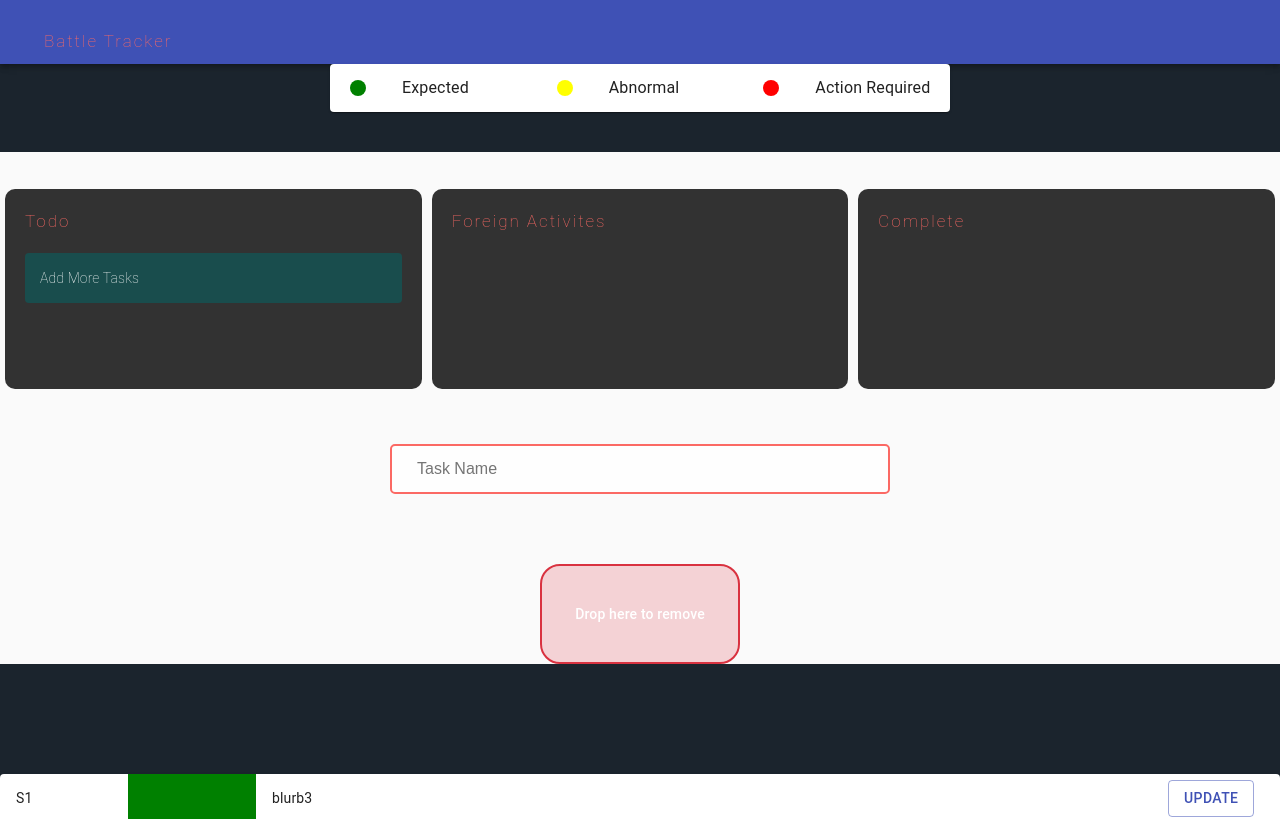
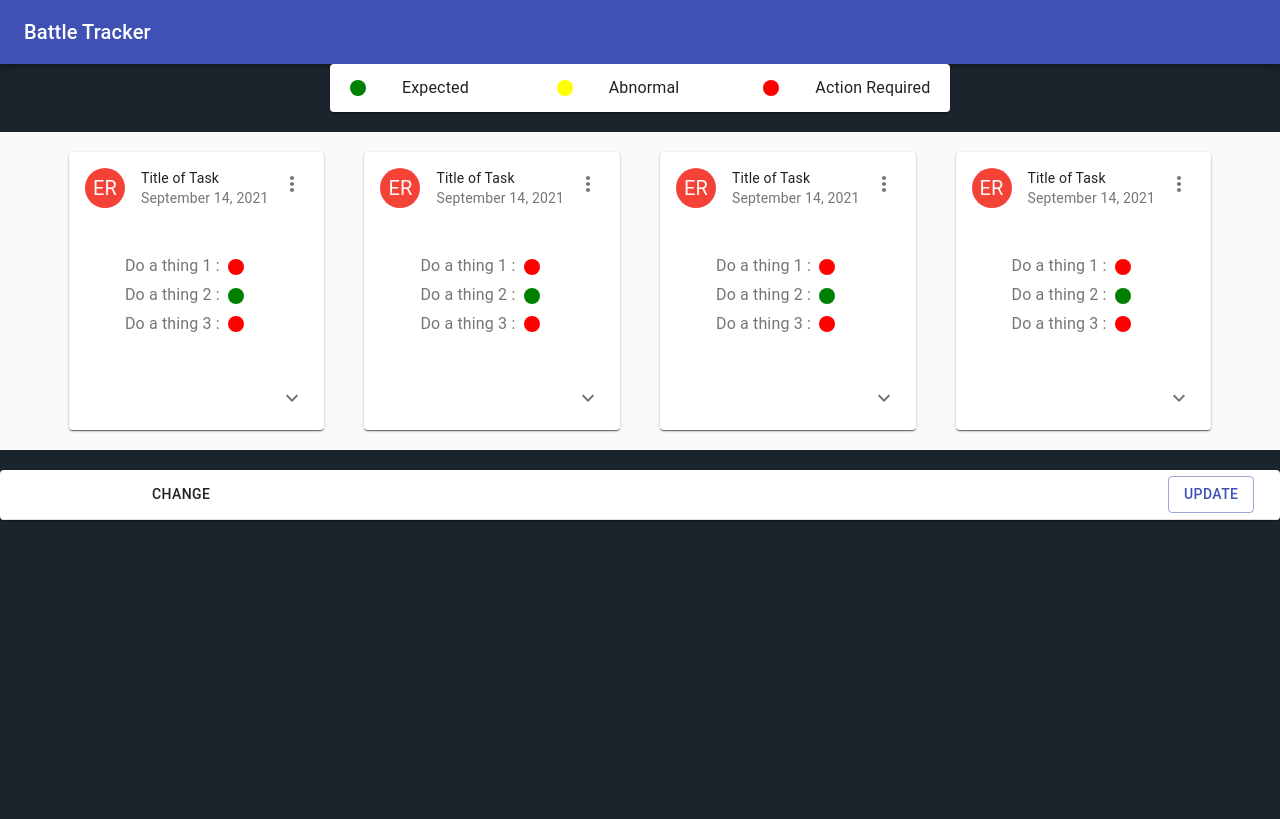
Before and after one commit to PaulShorkey/staff-status-tracker, a React (Create React App) app in the folder staff-status-tracker-front-end/: page / in a window 1280 px wide. Shown: the top 819 px of the page. Built offline with nearby package versions, Linux system fonts and the light colour scheme.

Commit message:
Spacing on dashboard works

```diff
--- a/staff-status-tracker-front-end/src/App.css
+++ b/staff-status-tracker-front-end/src/App.css
@@ -8,116 +8,20 @@
 
 }
 
-* {
+/* * {
   margin: 0;
   padding: 0;
   box-sizing: border-box;
 
-}
+} */
 
-body, html {
+/* body, html {
   font-family: 'Quicksand', sans-serif;
   width: 100%;
   height: 100%;
 
 
-}
-/* #background-image {
-  background: linear-gradient( rgba(0, 0, 0, 0.3), rgba(0, 0, 0, .7) ), url(https://images.unsplash.com/photo-1537903904737-13fc83b81be0?ixlib=rb-0.3.5&ixid=eyJhcHBfaWQiOjEyMDd9&s=33b9982bf937e3f1ae07013356dc7a5e&auto=format&fit=crop&w=1650&q=80);
-  position: fixed;
-background-size: cover;
-  width: 100vw;
-  background-repeat: no-repeat;
-  height: 100vh;
-  z-index: -1;
-
 } */
-
-.container {
-  display: flex;
-  justify-content: center;
-  align-items: flex-start;
-  padding-top: 32px;
-
- }
-
-.drop-area {
-  background: rgba(0,0,0, 0.8);
-  min-height: 200px;
-  margin: 5px;
-  padding-bottom: 20px;
-  width: 33%;
-  border-radius: 10px;
-  transition: all .5s;
-
-  &:hover {
-    width: 36%;
-  }
-}
-.item-container {
-  padding: 15px;
-  background: rgba(15,89,89, 0.7);
-  margin: 20px;
-  color:   #fff;
-  font-weight: 100;
-  cursor: move;
-  cursor: grab;
-  border-radius: 4px;
-  /* transition: background .4s; */
-  &:hover {
-    background-color: rgba(15,89,89, 0.9);
-  }
- }
-
-h1 {
-  color: #FB6964;
-  padding: 20px 0 0 20px;
-  font-size: 17px;
-  font-weight: 100;
-  letter-spacing: 2px;
-  font-weight: 100;
-}
-
-input {
-  border: 2px solid #FB6964;
-  display: block;
-  margin: 50px auto;
-  width: 500px;
-  height: 50px;
-  border-radius: 5px;
-  font-size: 16px;
-  padding-left: 25px;
-  background: rgba(255,255,255,0.8);
-  outline: none;
-  color: #000;
-  transition: all .5s ease;
-  &:focus, &:hover {
-    background-color: ;: rgba(255,255,255,1);
-    border: 3px solid #FB6964;
-    width: 520px;
-    height: 55px;
-  }
-}
-
-.trash-drop {
-  width: 200px;
-  height: 100px;
-  border: 2px solid rgb(217,50,64);
-  background: rgba(217,50,64,.2);
-  display: flex;
-  align-items: center;
-  justify-content: center;
-  margin: 70px auto;
-  color: #fff;
-  border-radius: 20px;
-  transition: all .5s;
-  font-weight: 500;
-    &:hover {
-      background-color: ;: rgba(217,50,64,.2);
-      width: 210px;
-      height: 110px;
-      }
- }
 
 /* .App-logo {
   height: 40vmin;
--- a/staff-status-tracker-front-end/src/App.js
+++ b/staff-status-tracker-front-end/src/App.js
@@ -22,7 +22,7 @@ function App() {
       </legend>
 
       <body>
-        <Dashboard />
+        <Dashboard/>
       </body>
       <br/>
         <br/>
--- a/staff-status-tracker-front-end/src/Components/Dashboard/Dashboard.js
+++ b/staff-status-tracker-front-end/src/Components/Dashboard/Dashboard.js
@@ -1,126 +1,186 @@
 import React from 'react'
+import {
+    Card,
+    Grid,
+    Paper
+} from '@material-ui/core'
 
-class Dashboard extends React.Component {
-    state = {
-      tasks: [
-        {
-          name: "Add More Tasks",
-          category: "todo"
-        }
-      ]
-    };
+// FILE IMPORTS//
+import TaskCard from '../TaskCard/TaskCard.js'
+import {makeStyles} from '@material-ui/core'
+import { classes } from 'istanbul-lib-coverage';
 
-    onDragOver = ev => {
-      ev.preventDefault();
-    };
+const useStyles = makeStyles((theme) => ({
+    root: {
+      borderRadius: 6,
+      flexGrow: 1,
+    },
+    taskCard: {
+      padding: theme.spacing(2000),
+      textAlign: 'center',
+      color: theme.palette.text.secondary,
+    },
+    centerGrid: {
+      direction: "row",
 
-    onDragStart = (ev, name) => {
-      ev.dataTransfer.setData("id", name);
-    };
+    }
+  }));
 
-    onDrop = (ev, cat) => {
-      const id = ev.dataTransfer.getData("id");
+export default function Dashboard () {
+    const classes = useStyles();
 
-      let tasks = this.state.tasks.filter(task => {
-        if (task.name == id) {
-          task.category = cat;
-        }
-        return task;
-      });
-      this.setState({
-        ...this.state,
-        tasks
-      });
-    };
+    return (
+        <container >
+           <Grid container  spacing={5} direction='row' justify = "center">
+                <Grid item>
+                  <Paper><TaskCard /></Paper>
+                </Grid>
+                <Grid item >
+                  <Paper><TaskCard /></Paper>
+                </Grid>
+                <Grid item >
+                  <Paper><TaskCard /></Paper>
+                </Grid>
+                <Grid item >
+                  <Paper><TaskCard /></Paper>
+                </Grid>
 
-    handleKeyPress = ev => {
-      if ((ev.key == "Enter") && (ev.target.value != "")) {
-        this.setState({
-          tasks: [
-            ...this.state.tasks,
-            { name: ev.target.value, category: "todo" }
-          ]
-        });
-        ev.target.value = " ";
-      }
-    };
+          </Grid>
+        </container>
 
-    render() {
-      var tasks = {
-        todo: [],
-        working: [],
-        complete: [],
-        trash: []
-      };
-
-      this.state.tasks.forEach(t => {
-        tasks[t.category].push(
-          <div
-            className="item-container"
-            key={t.name}
-            draggable
-            onDragStart={e => this.onDragStart(e, t.name)}
-          >
-            {t.name}
-          </div>
-        );
-      });
+    )
+}
 
 
 
-      return (
-        <div>
-          {/* <div id='background-image'></div> */}
-          <div class="container">
-            <div
-              className="drop-area"
-              onDragOver={e => this.onDragOver(e)}
-              onDrop={e => this.onDrop(e, "todo")}
-            >
-              <h1>Todo</h1>
-              {tasks.todo}
-            </div>
-            <div
-              className="drop-area"
-              onDragOver={e => this.onDragOver(e)}
-              onDrop={e => this.onDrop(e, "Foreign_Activities")}
-            >
-              <h1>Foreign Activites</h1>
-              {tasks.working}
-            </div>
-            <div
-              className="drop-area"
-              onDragOver={e => this.onDragOver(e)}
-              onDrop={e => this.onDrop(e, "complete")}
-            >
-              <h1>Complete</h1>
-              {tasks.complete}
-            </div>
-          </div>
-          <div>
-            <input
-              onKeyPress={e => this.handleKeyPress(e)}
-              className="input"
-              type="text"
-              placeholder="Task Name"
-            />
 
-            <div
-              class="trash-drop"
-              onDrop={e => this.onDrop(e, "trash")}
-              onDragOver={e => this.onDragOver(e)}
-            >
-              Drop here to remove
-            </div>
-          </div>
-        </div>
-      );
-    }
-  }
+// direction="column"
+//                   alignItems="center"
+//                   justify="center"
 
 
 
-export default Dashboard;
+// class Dashboard extends React.Component {
+//     state = {
+//       tasks: [
+//         {
+//           name: "Add More Tasks",
+//           category: "todo"
+//         }
+//       ]
+//     };
+
+//     onDragOver = ev => {
+//       ev.preventDefault();
+//     };
+
+//     onDragStart = (ev, name) => {
+//       ev.dataTransfer.setData("id", name);
+//     };
+
+//     onDrop = (ev, cat) => {
+//       const id = ev.dataTransfer.getData("id");
+
+//       let tasks = this.state.tasks.filter(task => {
+//         if (task.name == id) {
+//           task.category = cat;
+//         }
+//         return task;
+//       });
+//       this.setState({
+//         ...this.state,
+//         tasks
+//       });
+//     };
+
+//     handleKeyPress = ev => {
+//       if ((ev.key == "Enter") && (ev.target.value != "")) {
+//         this.setState({
+//           tasks: [
+//             ...this.state.tasks,
+//             { name: ev.target.value, category: "todo" }
+//           ]
+//         });
+//         ev.target.value = " ";
+//       }
+//     };
+
+//     render() {
+//       var tasks = {
+//         todo: [],
+//         working: [],
+//         complete: [],
+//         trash: []
+//       };
+
+//       this.state.tasks.forEach(t => {
+//         tasks[t.category].push(
+//           <div
+//             className="item-container"
+//             key={t.name}
+//             draggable
+//             onDragStart={e => this.onDragStart(e, t.name)}
+//           >
+//             {t.name}
+//           </div>
+//         );
+//       });
+
+
+
+//       return (
+//         <div>
+//           {/* <div id='background-image'></div> */}
+//           <div class="container">
+//             <div
+//               className="drop-area"
+//               onDragOver={e => this.onDragOver(e)}
+//               onDrop={e => this.onDrop(e, "todo")}
+//             >
+//               <h1>Todo</h1>
+//               {tasks.todo}
+//             </div>
+//             <div
+//               className="drop-area"
+//               onDragOver={e => this.onDragOver(e)}
+//               onDrop={e => this.onDrop(e, "Foreign_Activities")}
+//             >
+//               <h1>Foreign Activites</h1>
+//               {tasks.working}
+//             </div>
+//             <div
+//               className="drop-area"
+//               onDragOver={e => this.onDragOver(e)}
+//               onDrop={e => this.onDrop(e, "complete")}
+//             >
+//               <h1>Complete</h1>
+//               {tasks.complete}
+//             </div>
+//           </div>
+//           <div>
+//             <input
+//               onKeyPress={e => this.handleKeyPress(e)}
+//               className="input"
+//               type="text"
+//               placeholder="Task Name"
+//             />
+
+//             <div
+//               class="trash-drop"
+//               onDrop={e => this.onDrop(e, "trash")}
+//               onDragOver={e => this.onDragOver(e)}
+//             >
+//               Drop here to remove
+//             </div>
+//           </div>
+//         </div>
+//       );
+//     }
+//   }
+
+
+
+// export default Dashboard;
 
 
 
@@ -128,48 +188,48 @@ export default Dashboard;
 
 
 
-// import React from 'react';
-// import { makeStyles } from '@material-ui/core/styles';
-// import Paper from '@material-ui/core/Paper';
-// import Grid from '@material-ui/core/Grid';
+// // import React from 'react';
+// // import { makeStyles } from '@material-ui/core/styles';
+// // import Paper from '@material-ui/core/Paper';
+// // import Grid from '@material-ui/core/Grid';
 
-// const useStyles = makeStyles((theme) => ({
-//   root: {
-//     flexGrow: 1,
-//   },
-//   paper: {
-//     padding: theme.spacing(1),
-//     textAlign: 'center',
-//     color: theme.palette.text.secondary,
-//   },
-// }));
+// // const useStyles = makeStyles((theme) => ({
+// //   root: {
+// //     flexGrow: 1,
+// //   },
+// //   paper: {
+// //     padding: theme.spacing(1),
+// //     textAlign: 'center',
+// //     color: theme.palette.text.secondary,
+// //   },
+// // }));
 
-// export default function NestedGrid() {
-//   const classes = useStyles();
+// // export default function NestedGrid() {
+// //   const classes = useStyles();
 
-//   function FormRow() {
-//     return (
-//       <React.Fragment>
-//         <Grid item xs={4}>
-//           <Paper className={classes.paper}>item</Paper>
-//         </Grid>
-//         <Grid item xs={4}>
-//           <Paper className={classes.paper}>item</Paper>
-//         </Grid>
-//         <Grid item xs={4}>
-//           <Paper className={classes.paper}>item</Paper>
-//         </Grid>
-//       </React.Fragment>
-//     );
-//   }
+// //   function FormRow() {
+// //     return (
+// //       <React.Fragment>
+// //         <Grid item xl={4}>
+// //           <Paper className={classes.paper}>item</Paper>
+// //         </Grid>
+// //         <Grid item xl={4}>
+// //           <Paper className={classes.paper}>item</Paper>
+// //         </Grid>
+// //         <Grid item xl={4}>
+// //           <Paper className={classes.paper}>item</Paper>
+// //         </Grid>
+// //       </React.Fragment>
+// //     );
+// //   }
 
-//   return (
-//     <div className={classes.root}>
-//       <Grid container spacing={1}>
-//         <Grid container item xs={12} spacing={3}>
-//           <FormRow />
-//         </Grid>
-//       </Grid>
-//     </div>
-//   );
-// }
+// //   return (
+// //     <div className={classes.root}>
+// //       <Grid container spacing={1}>
+// //         <Grid container item xl={12} spacing={3}>
+// //           <FormRow />
+// //         </Grid>
+// //       </Grid>
+// //     </div>
+// //   );
+// // }
--- a/staff-status-tracker-front-end/src/Components/Navbar/Navbar.js
+++ b/staff-status-tracker-front-end/src/Components/Navbar/Navbar.js
@@ -1,12 +1,12 @@
 import React from 'react';
 import AppBar from '@material-ui/core/AppBar';
 import Toolbar from '@material-ui/core/Toolbar';
-import IconButton from '@material-ui/core/IconButton';
+//import IconButton from '@material-ui/core/IconButton';
 import Typography from '@material-ui/core/Typography';
-import InputBase from '@material-ui/core/InputBase';
-import { alpha, makeStyles } from '@material-ui/core/styles';
-import MenuIcon from '@material-ui/icons/Menu';
-import SearchIcon from '@material-ui/icons/Search';
+//import InputBase from '@material-ui/core/InputBase';
+import { /*alpha,*/ makeStyles } from '@material-ui/core/styles';
+//import MenuIcon from '@material-ui/icons/Menu';
+//import SearchIcon from '@material-ui/icons/Search';
 // import logo from '';
 // import { NavLink as Link } from 'react-router-dom';
 
@@ -81,7 +81,7 @@ export default function Navbar() {
             <MenuIcon />
           </IconButton> */}
           <Typography className={classes.title} variant="h6" noWrap>
-          <h1> Battle Tracker </h1>
+          <div> Battle Tracker </div>
           {/* <img src={logo} className="logo" alt="logo" /> */}
           </Typography>
           {/* <div className={classes.search}>
--- /dev/null
+++ b/staff-status-tracker-front-end/src/Components/SectionSummaries/ChangeColorFadeTransition.js
@@ -0,0 +1,39 @@
+import React from 'react';
+import Button from '@material-ui/core/Button';
+import Menu from '@material-ui/core/Menu';
+import MenuItem from '@material-ui/core/MenuItem';
+import Fade from '@material-ui/core/Fade';
+
+export default function FadeMenu({setRow, color, row}) {
+  const [anchorEl, setAnchorEl] = React.useState(null);
+  const open = Boolean(anchorEl);
+
+  const handleClick = (event) => {
+    setAnchorEl(event.currentTarget);
+  };
+
+  const handleClose = (e) => {
+    setAnchorEl(null);
+    setRow({...row, color: e.target.textContent})
+  };
+
+  return (
+    <div>
+      <Button aria-controls="fade-menu" aria-haspopup="true" onClick={handleClick} style={{color: color}}>
+        Change
+      </Button>
+      <Menu
+        id="fade-menu"
+        anchorEl={anchorEl}
+        keepMounted
+        open={open}
+        onClose={handleClose}
+        TransitionComponent={Fade}
+      >
+        <MenuItem onClick={handleClose}>Green</MenuItem>
+        <MenuItem onClick={handleClose}>Yellow</MenuItem>
+        <MenuItem onClick={handleClose}>Red</MenuItem>
+      </Menu>
+    </div>
+  );
+}
--- a/staff-status-tracker-front-end/src/Components/SectionSummaries/SectionSummaries.js
+++ b/staff-status-tracker-front-end/src/Components/SectionSummaries/SectionSummaries.js
@@ -2,14 +2,15 @@ import React, { useState } from 'react';
 import { makeStyles } from '@material-ui/core/styles';
 import Table from '@material-ui/core/Table';
 import TableBody from '@material-ui/core/TableBody';
-import TableCell from '@material-ui/core/TableCell';
+// import TableCell from '@material-ui/core/TableCell';
 import TableContainer from '@material-ui/core/TableContainer';
-import TableHead from '@material-ui/core/TableHead';
-import TableRow from '@material-ui/core/TableRow';
+// import TableHead from '@material-ui/core/TableHead';
+// import TableRow from '@material-ui/core/TableRow';
 import Paper from '@material-ui/core/Paper';
-import Button from '@material-ui/core/Button'
-import FormDialog from './UpdateFormDialogue.js'
-
+// import Button from '@material-ui/core/Button'
+// import FormDialog from './UpdateFormDialogue.js'
+// import FadeMenu from './ChangeColorFadeTransition.js'
+import SectionSummaryEntry from './SectionSummariesEntry.js'
 
 const useStyles = makeStyles({
   table: {
@@ -20,66 +21,48 @@ const useStyles = makeStyles({
   }
 });
 
-function createData(section, status, comments) {
-  return { section, status, comments };
-}
-
-const rows = [
-  createData('S1', 'Green', 'All of the people are ready'),
-  createData('S2', 'Yellow', 'No intelegence, we werent able to find anything lkjhlkjhlkjhlkjlkjhlkjhlkjhlkjlkjhkllkjhlkjhlkjhlkjljh lkjhljkh jhlkjhlkjlkjhlkjlkjhlkjhlkjlkjhlkjhlkjhlkjhlkjhlkjhlkjhlklkjhklhlkjhlkjhlklkjlkjhlkjhlkjhlkjhkljhlkjhlkjhklhlkjhlkjh'),
-  createData('S3', 'Red', 'We should use MDMP')
-];
-
-//  const handleUpdateButtonClick = (event) =>{
-//    setText(event.target.value);
-//  }
+// const handleClick = (event, id, cell) => {
+//   const { selected } = event.state;
+//   const selectedCell = cell;
+//   console.log('clicking')
+//   event.setState({ selected: selectedCell });
+// };
 
 export default function DenseTable() {
   const classes = useStyles();
 
-  const [rowOne, setColorS1] = useState(['S1','green', 'blurb3']);
-  const [rowTwo, setColorS2] = useState(['S2', 'yellow', 'blurb2']);
-  const [rowThree, setColorS3] = useState(['S3', 'red', 'blurb3']);
+  const [row, setRow] = useState(
+    [
+      {
+        index: 1,
+        shop: 's1',
+        color: 'red',
+        blurb: 'blurb1'
+      },
+      {
+        index: 2,
+        shop: 's2',
+        color: 'yellow',
+        blurb: 'blurb2'
+      },
+      {
+        index: 3,
+        shop: 's3',
+        color: 'green',
+        blurb: 'blurb3'
+      }
+    ]
+  )
 
   return (
     <TableContainer component={Paper}>
       <Table className={classes.table} size="small" aria-label="a dense table">
-        {/* <TableHead>
-          <TableRow>
-            <TableCell >Dessert (100g serving)</TableCell>
-            <TableCell align="right">Calories</TableCell>
-            <TableCell align="right">Fat&nbsp;(g)</TableCell>
-            <TableCell align="right">Carbs&nbsp;(g)</TableC90ell>
-            <TableCell align="right">Protein&nbsp;(g)</TableCell>
-          </TableRow>
-        </TableHead> */}
         <TableBody>
-          {/* {rows.map((row) => ( */}
-            <TableRow key={"rowOne"}>
-              <TableCell component="th" scope="row" style={{width:'10%'}}>
-                {rowOne[0]}
-              </TableCell>
-              <TableCell align="left" style={{width:'10%', backgroundColor:rowOne[1]}}> </TableCell>
-              <TableCell align="left" style={{width:'70%'}}>{rowOne[2]}</TableCell>
-              <TableCell align="left" style={{width:'70%'}}> <FormDialog /></TableCell>
-            </TableRow>
-            <TableRow key={"rowTwo"}>
-              <TableCell component="th" scope="row" style={{width:'10%'}}>
-                {rowTwo[0]}
-              </TableCell>
-              <TableCell align="left" style={{width:'10%', backgroundColor:rowTwo[1]}}></TableCell>
-              <TableCell align="left" style={{width:'70%'}}>{rowTwo[2]}</TableCell>
-              <TableCell align="left" style={{width:'70%'}}> <FormDialog /></TableCell>
-            </TableRow>
-            <TableRow key={"rowThree"}>
-              <TableCell component="th" scope="row" style={{width:'10%'}}>
-                {rowThree[0]}
-              </TableCell>
-              <TableCell align="left" style={{width:'10%', backgroundColor:rowThree[1]}}></TableCell>
-              <TableCell align="left" style={{width:'70%'}}>{rowThree[2]}</TableCell>
-              <TableCell align="left" style={{width:'70%'}}> <FormDialog /></TableCell>
-            </TableRow>
-          {/* ))} */}
+          {/* {row.map((row, index) => {
+            return <SectionSummaryEntry key={row.index} row={row} />
+          })} */}
+
+          <SectionSummaryEntry row={row} setRow={setRow}/>
         </TableBody>
       </Table>
     </TableContainer>
--- /dev/null
+++ b/staff-status-tracker-front-end/src/Components/SectionSummaries/SectionSummariesEntry.js
@@ -0,0 +1,58 @@
+//import Table from '@material-ui/core/Table';
+//import TableBody from '@material-ui/core/TableBody';
+import TableCell from '@material-ui/core/TableCell';
+//import TableContainer from '@material-ui/core/TableContainer';
+//import TableHead from '@material-ui/core/TableHead';
+import TableRow from '@material-ui/core/TableRow';
+import FadeMenu from './ChangeColorFadeTransition.js'
+// import { makeStyles } from '@material-ui/core/styles';
+import FormDialog from './UpdateFormDialogue.js'
+
+
+
+// const useStyles = makeStyles({
+//     table: {
+//       minWidth: 650,
+//     },
+//     tableCell: {
+//         padding: ""
+//     }
+//   });
+
+export default function SectionSummaryEntry({row, setRow}) {
+
+
+
+
+    return (
+        <TableRow key={"rowOne"}>
+            <TableCell component="th" scope="row" style={{width:'10%'}}>
+                {row.shop}
+            </TableCell>
+            <TableCell align="left" style={{width:'10%', backgroundColor: row.color}}>
+                <FadeMenu row={row} setRow={setRow} color={row.color} >
+                    Color
+                </FadeMenu>
+            </TableCell>
+            <TableCell align="left" style={{width:'70%'}}>{row.blurb}</TableCell>
+            <TableCell align="left" style={{width:'70%'}}> <FormDialog row={row} setRow={setRow}/></TableCell>
+        </TableRow>
+     )
+}
+
+
+
+
+
+/* <TableRow key={"rowOne"}>
+            <TableCell component="th" scope="row" style={{width:'10%'}}>
+            {shop}
+            </TableCell>
+            <TableCell align="left" style={{width:'10%', backgroundColor:color}}>
+            <FadeMenu setRow={setRowOne} rowOne={rowOne}>
+                Color
+            </FadeMenu>
+            </TableCell>
+            <TableCell align="left" style={{width:'70%'}}>{blurb}</TableCell>
+            <TableCell align="left" style={{width:'70%'}}> <FormDialog onClose={() => console.log('pot')} rowOne = {rowOne} setRow={setRowOne}/></TableCell>
+        </TableRow> */
```
Also changed, not shown: staff-status-tracker-front-end/src/Components/SectionSummaries/UpdateFormDialogue.js (+11 -3 lines).
